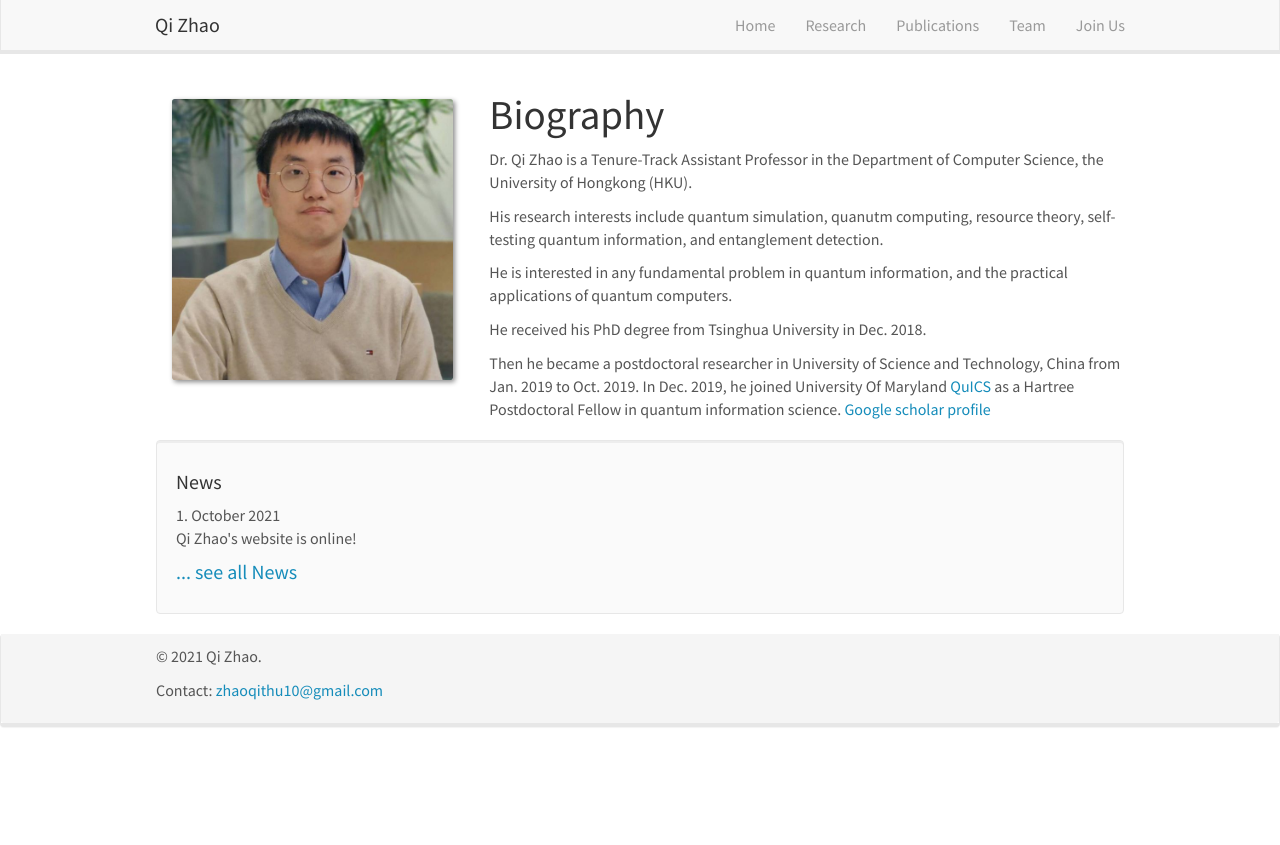
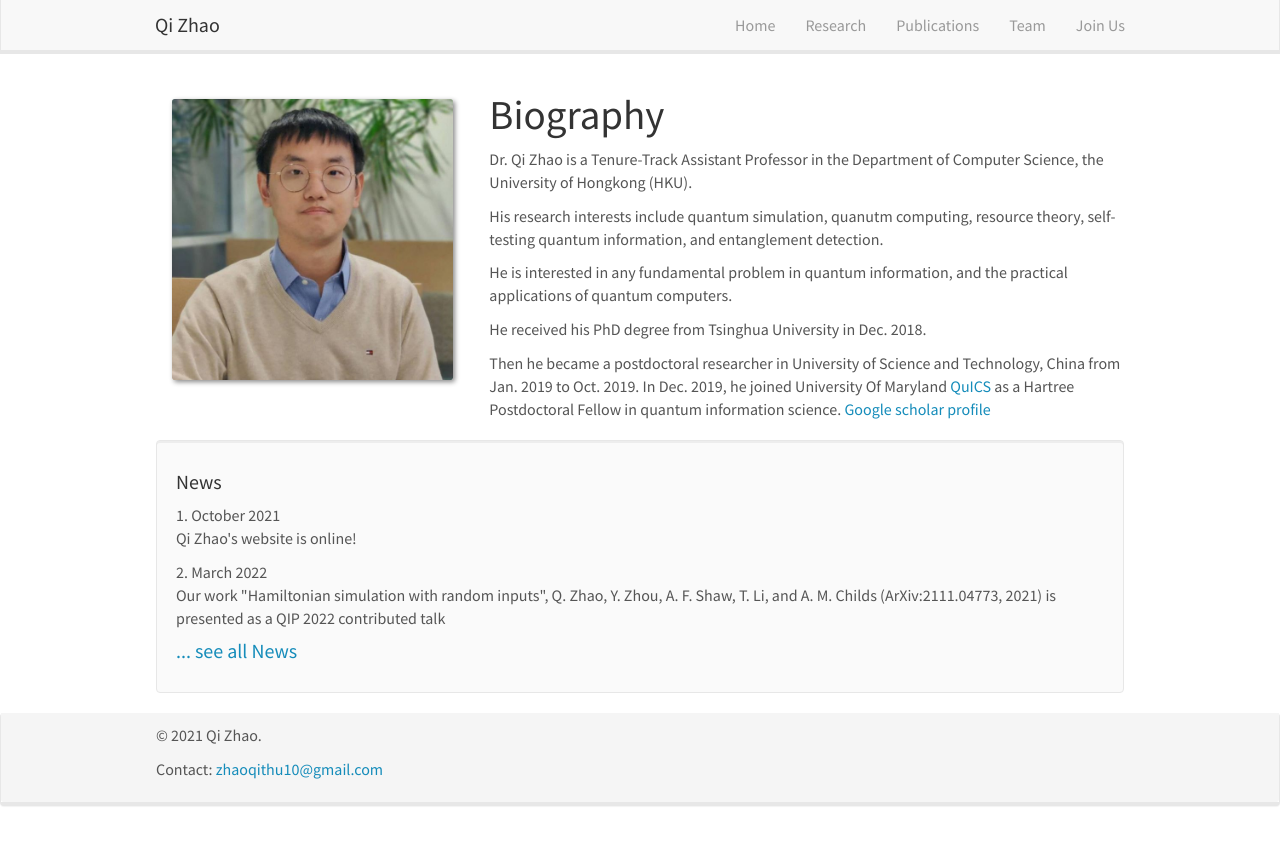
Before and after one commit to qizhao-quantum/qizhao-quantum.github.io, a Jekyll site: the page built from _pages/home.md, in a window 1280 px wide. Shown: the top 845 px of the page. Built offline with Jekyll 4.4.1, drawn with Linux system fonts in a browser that asks for light colours; nearby versions of some CDN libraries; library files that are not in the unit come from our copies.

Commit message:
Update news.yml

```diff
--- a/_data/news.yml
+++ b/_data/news.yml
@@ -2,3 +2,6 @@
 
 - date: 1. October 2021
   headline: Qi Zhao's website is online!
+
+- date: 2. March 2022
+  headline: Our work "Hamiltonian simulation with random inputs", Q. Zhao, Y. Zhou, A. F. Shaw, T. Li, and A. M. Childs (ArXiv:2111.04773, 2021) is presented as a QIP 2022 contributed talk
```
